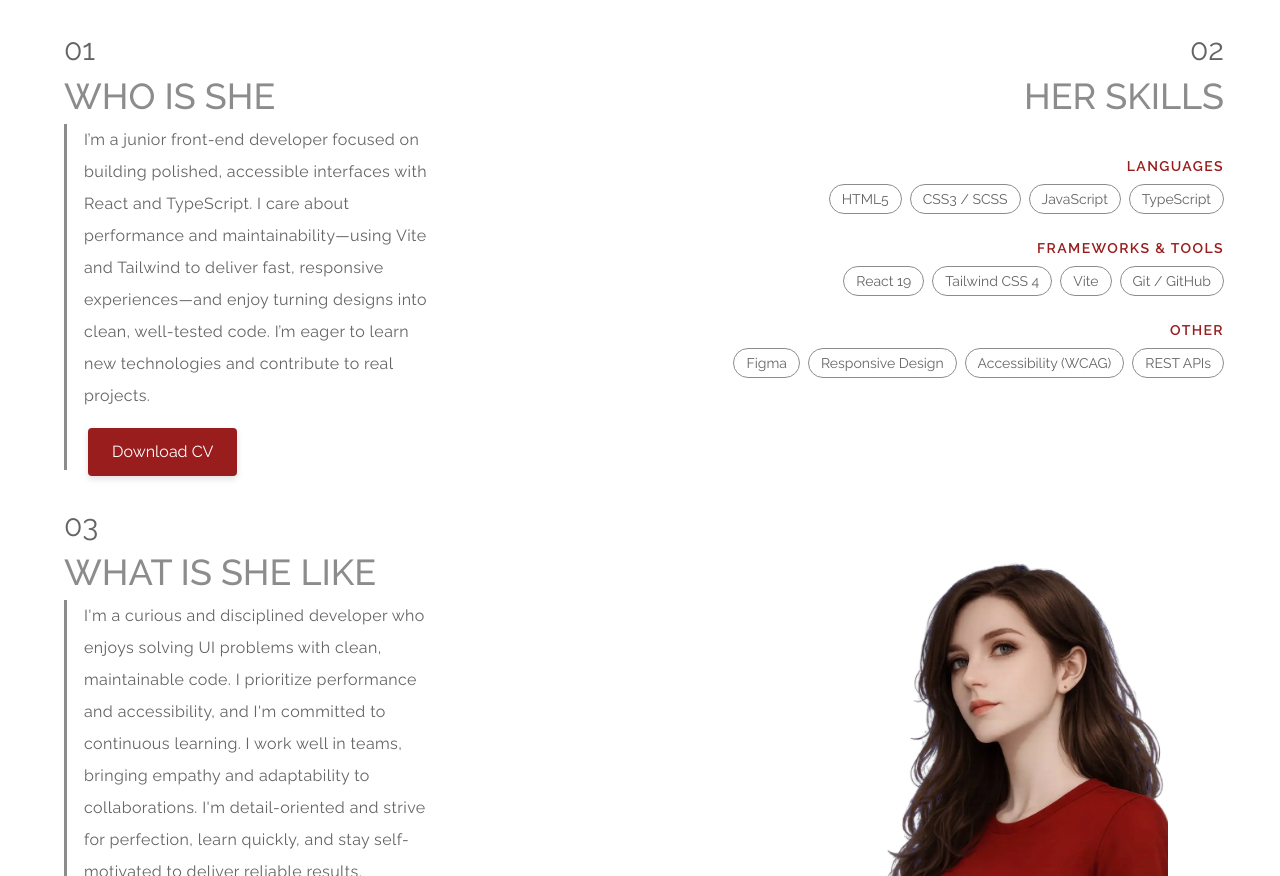
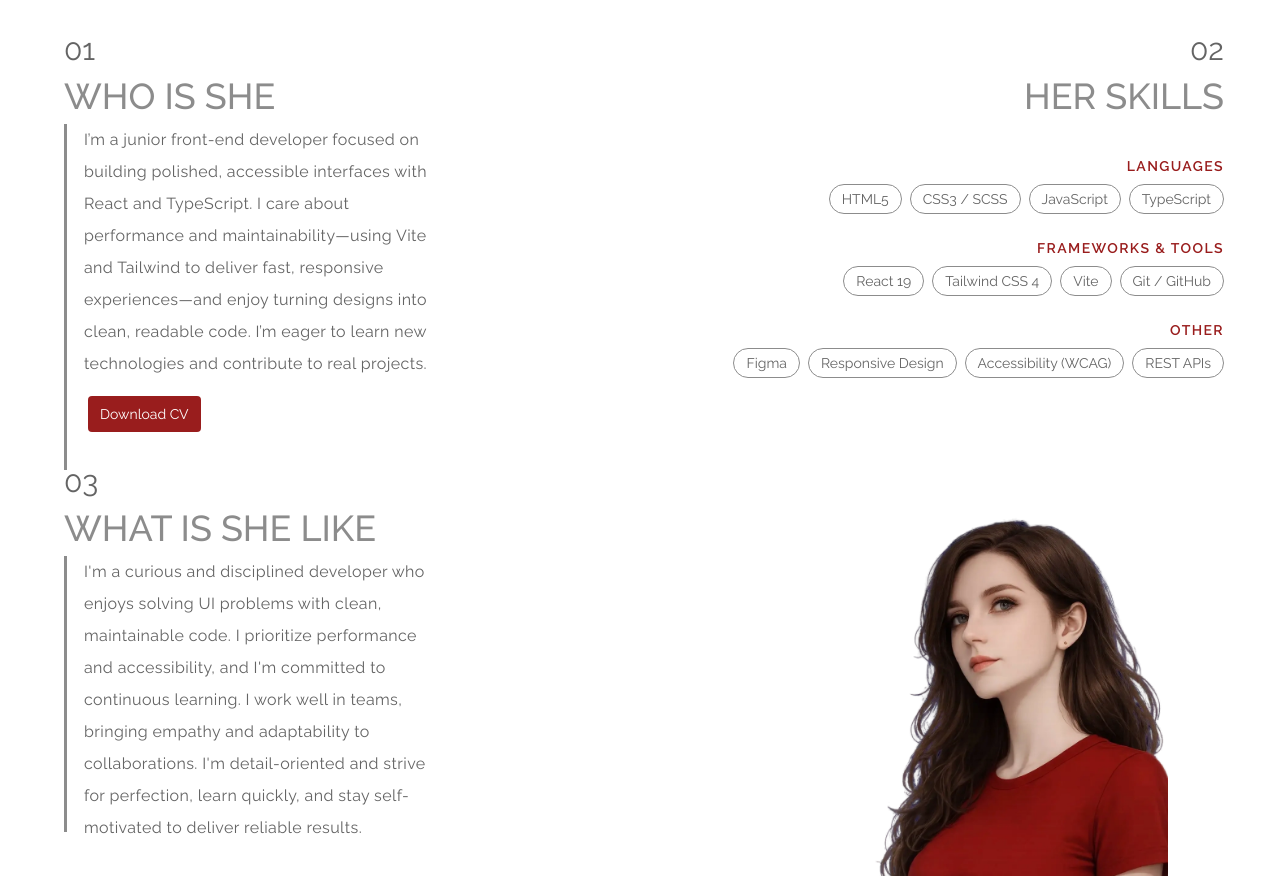
Before and after one commit to bavayra/Portfolio, a React (Vite) app: page / in a window 1280 px wide. Shown: the part 1360-2236 px from the top of the page. Built offline with nearby package versions, Linux system fonts and the light colour scheme.

Commit message:
refactor/fix(About): minor text content changes; renamed CV file reference to match professional name Alix Bell, updated CV path; changed sub-sections' h2 to h3 for semantic purposes; added more a11y with hidden=true; wrapped the CV download link in <a> for valid HTML

```diff
--- a/src/sections/About.tsx
+++ b/src/sections/About.tsx
@@ -14,30 +14,31 @@ const About = () => {
         color="grey-2"
         topPx="var(--block-div-top)"
       />
-      <p className="text-text phone-sm:text-xl tablet-sm:text-2xl desktop-md:text-3xl desktop-xl:text-4xl">
+      <p
+        className="text-text phone-sm:text-xl tablet-sm:text-2xl desktop-md:text-3xl desktop-xl:text-4xl"
+        aria-hidden="true"
+      >
         01
       </p>
-      <h2 className="text-2xl text-grey-2 font-medium phone-sm:text-3xl phone-lg:text-4xl tablet-md:text-5xl tablet-md:my-2 desktop-sm:text-4xl desktop-xl:text-5xl">
+      <h3 className="text-2xl text-grey-2 font-medium phone-sm:text-3xl phone-lg:text-4xl tablet-md:text-5xl tablet-md:my-2 desktop-sm:text-4xl desktop-xl:text-5xl">
         WHO IS SHE
-      </h2>
+      </h3>
 
       <p className="mt-2 text-xs text-text leading-loose tracking-wide ml-3 w-full max-w-60 wrap-break-words whitespace-normal phone-sm:text-sm phone-sm:max-w-[17rem] phone-md:text-base phone-md:max-w-[19rem] phone-lg:max-w-80 phone-lg:pl-2 tablet-sm:max-w-[23rem] tablet-md:max-w-[29rem] desktop-sm:max-w-[23rem] desktop-xl:max-w-[32.5rem] desktop-xl:text-2xl">
         I’m a junior front‑end developer focused on building polished,
         accessible interfaces with React and TypeScript. I care about
         performance and maintainability—using Vite and Tailwind to deliver fast,
-        responsive experiences—and enjoy turning designs into clean, well-tested
+        responsive experiences—and enjoy turning designs into clean, readable
         code. I’m eager to learn new technologies and contribute to real
         projects.
       </p>
 
-      <a href="/Alexandra_Beloborodova_Frontend_Developer.pdf" download>
-        <Button
-          variant="secondary"
-          size="small"
-          className="mt-2 flex justify-end mr-4 ml-auto phone-sm:mt-4 phone-sm:mr-8 tablet-sm:mr-16 tablet-sm:mt-0 tablet-md:mr-[7.5rem] desktop-sm:ml-6 desktop-sm:mt-4"
-        >
-          Download CV
-        </Button>
+      <a
+        href="/Alix_Bell_Frontend_Dev.pdf"
+        download
+        className="mt-2 inline-block justify-end mr-4 ml-auto phone-sm:mt-4 phone-sm:mr-8 tablet-sm:mr-16 tablet-sm:mt-0 rounded-sm bg-accent-red text-white px-3 py-2 text-sm tablet-md:mr-[7.5rem] desktop-sm:ml-6 desktop-sm:mt-4"
+      >
+        Download CV
       </a>
     </section>
   );
```
Also changed, not shown: 1 other file (tests, documents, lock files or other folders).
